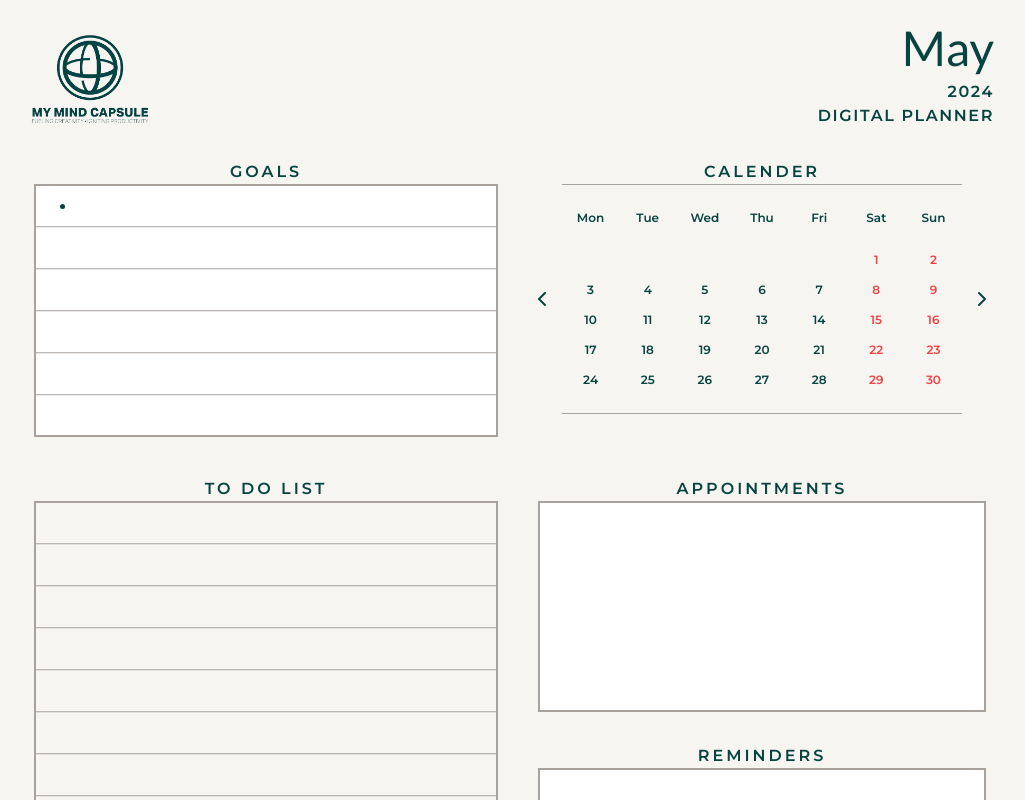
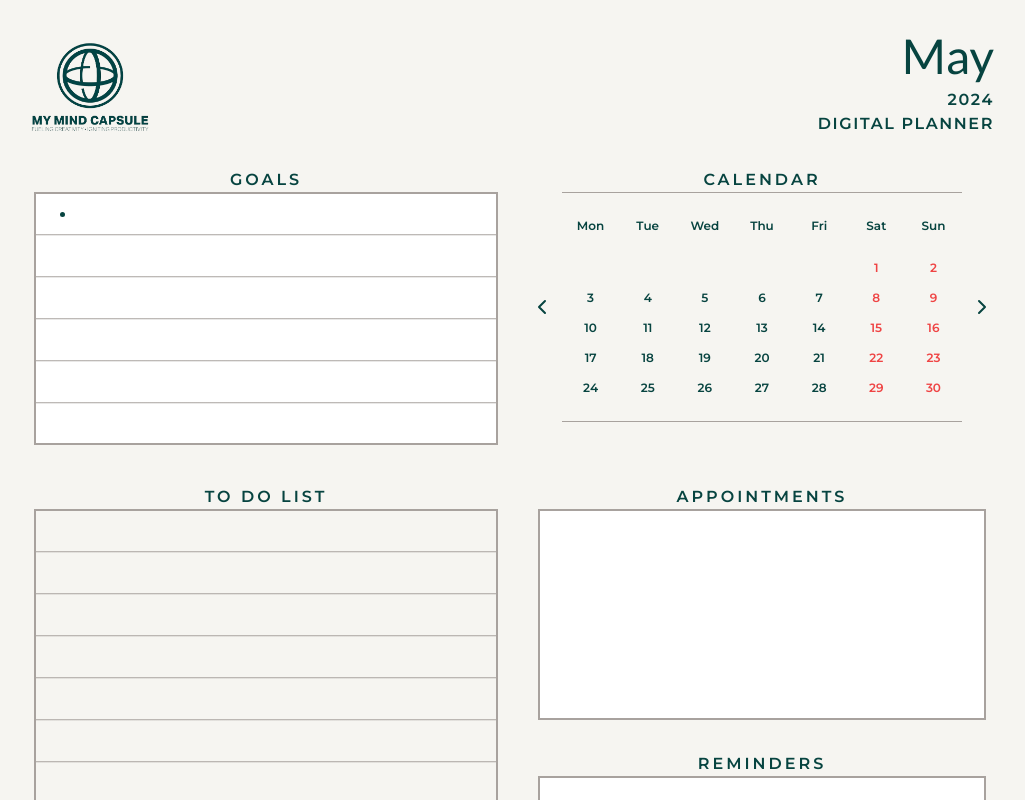
Before and after one commit to nicknjagi/monthly-planner, a React (Create React App) app: page / in a window 1280 px wide. Shown: the top 800 px of the page, without its empty margins (126-1151 px from the left). Built offline with nearby package versions, Linux system fonts and the light colour scheme.

Commit message:
rename 1 file and update 1 file fix typos

```diff
--- a/src/components/CustomCalender.tsx
+++ b/src/components/CustomCalendar.tsx
@@ -8,7 +8,7 @@ type ValuePiece = Date | null;
 
 type Value = ValuePiece | [ValuePiece, ValuePiece];
 
-export default function CustomCalender() {
+export default function CustomCalendar() {
   const {currentMonth} = useAppSelector(state => state.date)
   const [value, setValue] = useState<Value>(new Date(2024, currentMonth + 1, new Date().getDate()));
   const dispatch = useAppDispatch()
@@ -19,7 +19,7 @@ export default function CustomCalender() {
 
   return (
     <div className="md:order-1 ">
-      <h2 className="text-center font-semibold tracking-[3px]">calender</h2>
+      <h2 className="text-center font-semibold tracking-[3px]">calendar</h2>
       <div className="flex items-center gap-2 w-fit mx-auto">
         <button onClick={() => dispatch(prev())} className="">
           <ChevronLeft />
--- a/src/components/Home.tsx
+++ b/src/components/Home.tsx
@@ -1,5 +1,5 @@
 import Appointments from "./Appointments";
-import CustomCalender from "./CustomCalender";
+import CustomCalendar from "./CustomCalendar";
 import Goals from "./Goals";
 import Reminders from "./Reminders";
 import TodoList from "./TodoList";
@@ -9,7 +9,7 @@ import { useAppSelector } from "../hooks";
 const Home = () => {
   const {currentMonth} = useAppSelector(state => state.date)
   return (
-    <section className="px-4 py-6 md:px-8 max-w-5xl mx-auto">
+    <section className="px-4 pt-8 pb-6 md:px-8 max-w-5xl mx-auto">
       <div className="flex justify-between">
         <img
           className="w-28 md:w-40 h-fit aspect-[3/2] -translate-x-2 md:-translate-x-6"
@@ -32,7 +32,7 @@ const Home = () => {
       </div>
 
       <div className="grid h-fit md:grid md:grid-cols-2 gap-8">
-        <CustomCalender />
+        <CustomCalendar />
         <Goals />
       </div>
 
```
